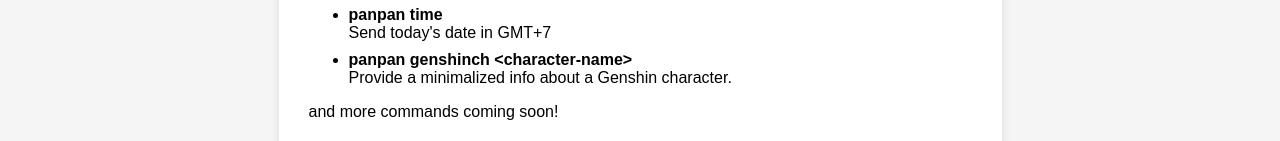
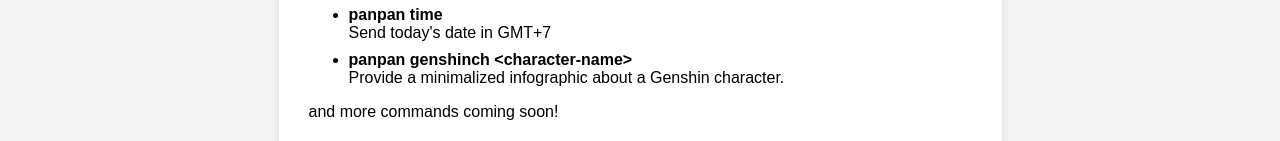
Before and after one commit to hyvos07/panpan-web, a plain HTML site: page index.html in a window 1280 px wide. Shown: the part 475-616 px from the top of the page. Drawn offline with Linux system fonts and the light colour scheme.

Commit message:
Modified Command List

```diff
--- a/index.html
+++ b/index.html
@@ -22,7 +22,7 @@
                 <li><b>panpan help</b><br>Command list</li>
                 <li><b>panpan date</b><br>Send cuurent time in GMT+7</li>
                 <li><b>panpan time</b><br>Send today's date in GMT+7</li>
-                <li><b>panpan genshinch &lt;character-name&gt;</b><br>Provide a minimalized info about a Genshin character.</li>
+                <li><b>panpan genshinch &lt;character-name&gt;</b><br>Provide a minimalized infographic about a Genshin character.</li>
                 <!-- More commands coming soon! -->
             </ul>
             <p>and more commands coming soon!</p>
```
